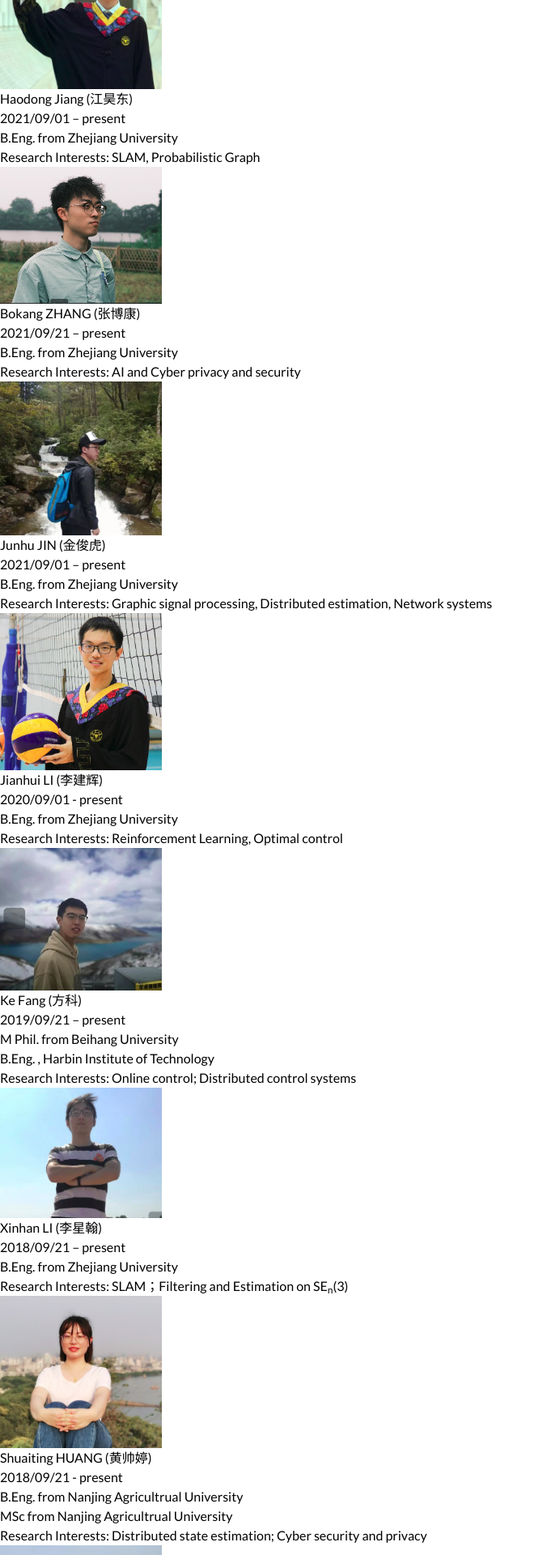
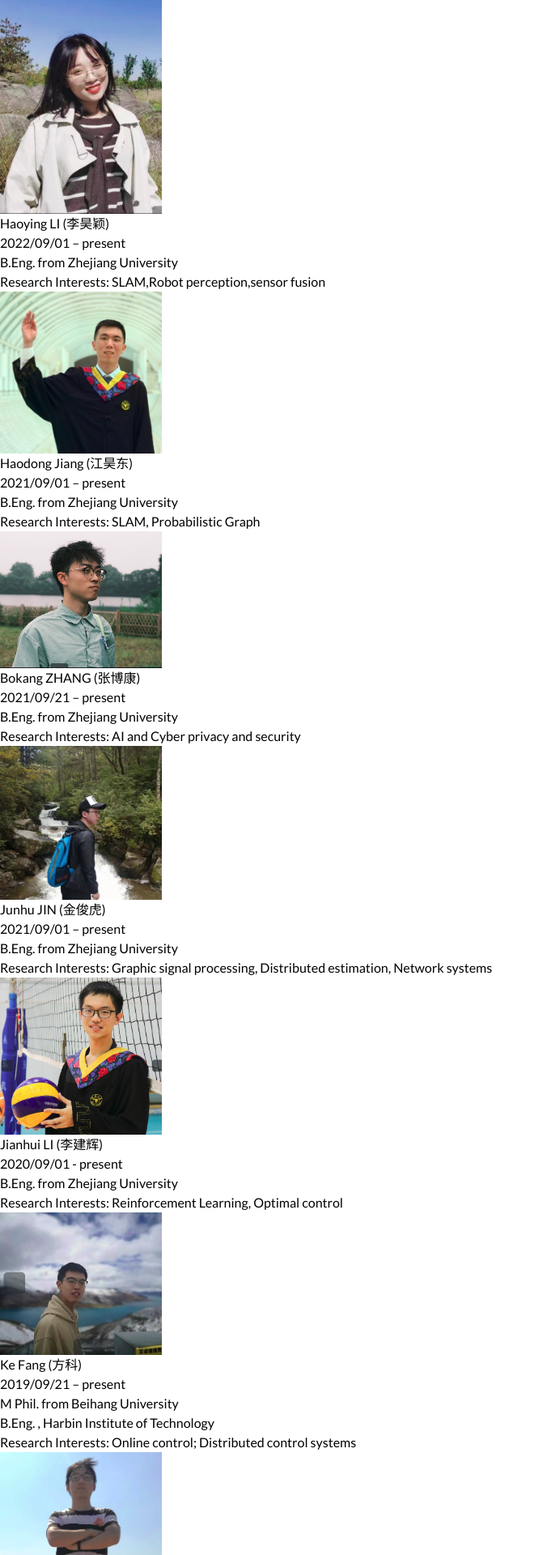
Before and after one commit to LIAS-CUHKSZ/lias-cuhksz.github.io, a Next.js app: page /group/member in a window 1280 px wide. Shown: the part 780-2700 px from the top of the page at 81% size, without its empty margins (0-671 px from the left). Built offline with nearby package versions, Linux system fonts and the light colour scheme.

Commit message:
update: Nov. 7

```diff
--- a/app/group/junfeng-wu/page.tsx
+++ b/app/group/junfeng-wu/page.tsx
@@ -9,8 +9,8 @@ function Page(): JSX.Element {
     <>
       <div className="mx-auto my-20 max-w-5xl items-start justify-center p-4">
         <h2 className="mb-3 text-xl font-bold">Junfeng Wu</h2>
-        <div className="flex min-h-screen flex-col gap-[50px] md:flex-row">
-          <div className="flex shrink-0 flex-row gap-4 md:w-[200px] md:flex-col">
+        <div className="flex min-h-screen flex-col gap-[10px] md:flex-row">
+          <div className="flex shrink-0 flex-row gap-4 md:w-[290px] md:flex-col">
             <img
               width={200}
               src="/images/junfengwu-201x300.jpg"
--- a/app/group/member/page.tsx
+++ b/app/group/member/page.tsx
@@ -10,172 +10,13 @@ function Page(): JSX.Element {
   return (
     <>
       <div className="mx-auto my-20 max-w-5xl items-start justify-center p-4">
-        <h2 className="mb-4 text-2xl font-semibold">Ph.D. Students</h2>
+        <h2 className="mb-4 text-2xl font-semibold">Postdoc</h2>
         <div className="[&>*]:card grid grid-cols-2 items-stretch gap-3 sm:grid-cols-3">
-          <div>
-            <Image
-              src="/images/haoyingli2.png"
-              alt="photo"
-              className="h-52 w-full rounded-t-lg object-cover"
-              width={200}
-              height={200}
-            />
-            <div className="p-5">
-              <h4 className="mb-2 text-lg">Haoying LI (李昊颖)</h4>
-              <span className="font-normal text-gray-700 dark:text-gray-400">
-                2022/09/01 – present
-                <br />
-                B.Eng. from Zhejiang University
-                <br />
-                Research Interests: SLAM,Robot perception,sensor fusion
-              </span>
-            </div>
-          </div>
-          <div>
-            <Image
-              src="/images/haodongjiang2.jpg"
-              alt="photo"
-              className="h-52 w-full rounded-t-lg object-cover"
-              width={200}
-              height={200}
-            />
-            <div className="p-5">
-              <h4 className="mb-2 text-lg">Haodong Jiang (江昊东)</h4>
-              <span className="font-normal text-gray-700 dark:text-gray-400">
-                2021/09/01 – present
-                <br />
-                B.Eng. from Zhejiang University
-                <br />
-                Research Interests: SLAM, Probabilistic Graph
-              </span>
-            </div>
-          </div>
-          <div>
-            <Image
-              src="/images/bokangzhang2.jpg"
-              alt="photo"
-              className="h-52 w-full rounded-t-lg object-cover"
-              width={200}
-              height={200}
-            />
-            <div className="p-5">
-              <h4 className="mb-2 text-lg">Bokang ZHANG (张博康)</h4>
-              <span className="font-normal text-gray-700 dark:text-gray-400">
-                2021/09/21 – present
-                <br />
-                B.Eng. from Zhejiang University
-                <br />
-                Research Interests: AI and Cyber privacy and security
-              </span>
-            </div>
-          </div>
-          <div>
-            <Image
-              src="/images/junhujin.jpg"
-              alt="photo"
-              className="h-52 w-full rounded-t-lg object-cover"
-              width={200}
-              height={200}
-            />
-            <div className="p-5">
-              <h4 className="mb-2 text-lg">Junhu JIN (金俊虎)</h4>
-              <span className="font-normal text-gray-700 dark:text-gray-400">
-                2021/09/01 – present
-                <br />
-                B.Eng. from Zhejiang University
-                <br />
-                Research Interests: Graphic signal processing, Distributed
-                estimation, Network systems
-              </span>
-            </div>
-          </div>
-          <div>
-            <Image
-              src="/images/jianghuili2.jpg"
-              alt="photo"
-              className="h-52 w-full rounded-t-lg object-cover"
-              width={200}
-              height={200}
-            />
-            <div className="p-5">
-              <h4 className="mb-2 text-lg"> Jianhui LI (李建辉)</h4>
-              <span className="font-normal text-gray-700 dark:text-gray-400">
-                2020/09/01 - present
-                <br />
-                B.Eng. from Zhejiang University
-                <br />
-                Research Interests: Reinforcement Learning, Optimal control
-              </span>
-            </div>
-          </div>
-          <div>
-            <Image
-              src="/images/kefang2.jpg"
-              alt="photo"
-              className="h-52 w-full rounded-t-lg object-cover"
-              width={200}
-              height={200}
-            />
-            <div className="p-5">
-              <h4 className="mb-2 text-lg">Ke Fang (方科)</h4>
-              <span className="font-normal text-gray-700 dark:text-gray-400">
-                2019/09/21 – present
-                <br />
-                M Phil. from Beihang University
-                <br />
-                B.Eng. , Harbin Institute of Technology
-                <br />
-                Research Interests: Online control; Distributed control systems
-              </span>
-            </div>
-          </div>
-          <div>
-            <Image
-              src="/images/xinghanli.jpg"
-              alt="photo"
-              className="h-52 w-full rounded-t-lg object-cover"
-              width={200}
-              height={200}
-            />
-            <div className="p-5">
-              <h4 className="mb-2 text-lg">Xinhan LI (李星翰)</h4>
-              <span className="font-normal text-gray-700 dark:text-gray-400">
-                2018/09/21 – present
-                <br />
-                B.Eng. from Zhejiang University
-                <br />
-                Research Interests: SLAM；Filtering and Estimation on SE
-                <sub>n</sub>(3)
-              </span>
-            </div>
-          </div>
-          <div>
-            <Image
-              src="/images/shuaitinghuang2.jpg"
-              alt="photo"
-              className="h-52 w-full rounded-t-lg object-cover"
-              width={200}
-              height={200}
-            />
-            <div className="p-5">
-              <h4 className="mb-2 text-lg">Shuaiting HUANG (黄帅婷)</h4>
-              <span className="font-normal text-gray-700 dark:text-gray-400">
-                2018/09/21 - present
-                <br />
-                B.Eng. from Nanjing Agricultrual University
-                <br />
-                MSc from Nanjing Agricultrual University
-                <br />
-                Research Interests: Distributed state estimation; Cyber security
-                and privacy
-              </span>
-            </div>
-          </div>
           <div>
             <Image
               src="/images/zengguangyang.jpg"
               alt="photo"
-              className="h-52 w-full rounded-t-lg object-cover"
+              className="mx-auto pt-5"
               width={200}
               height={200}
             />
@@ -205,47 +46,176 @@ function Page(): JSX.Element {
           </div>
         </div>
 
-        <h2 className="mt-10 mb-4 text-2xl font-semibold">MPhil Students</h2>
+        <h2 className="mt-10 mb-4 text-2xl font-semibold">Ph.D. Students</h2>
         <div className="[&>*]:card grid grid-cols-2 items-stretch gap-3 sm:grid-cols-3">
           <div>
             <Image
-              src="/images/zengqingcheng.jpg"
+              src="/images/haoyingli2.png"
               alt="photo"
-              className="h-52 w-full rounded-t-lg object-cover"
+              className="mx-auto pt-5"
               width={200}
               height={200}
             />
             <div className="p-5">
-              <h4 className="mb-2 text-lg">Qingcheng ZENG (曾庆铖)</h4>
+              <h4 className="mb-2 text-lg">Haoying LI (李昊颖)</h4>
               <span className="font-normal text-gray-700 dark:text-gray-400">
-                2023/09/01 – present (Co-supervised with Prof.{" "}
-                <a
-                  href="https://sse.cuhk.edu.cn/en/faculty/sunzhenglong"
-                  target="_blank"
-                  rel="noreferrer"
-                >
-                  Zhenglong Sun
-                </a>
-                )
+                2022/09/01 – present
                 <br />
-                B.Eng. from Hunan University
+                B.Eng. from Zhejiang University
                 <br />
-                Personal website:{" "}
-                <a
-                  href="https://neozng.github.io/"
-                  target="_blank"
-                  rel="noreferrer"
-                >
-                  https://neozng.github.io/
-                </a>
+                Research Interests: SLAM,Robot perception,sensor fusion
               </span>
             </div>
           </div>
           <div>
             <Image
+              src="/images/haodongjiang2.jpg"
+              alt="photo"
+              className="mx-auto pt-5"
+              width={200}
+              height={200}
+            />
+            <div className="p-5">
+              <h4 className="mb-2 text-lg">Haodong Jiang (江昊东)</h4>
+              <span className="font-normal text-gray-700 dark:text-gray-400">
+                2021/09/01 – present
+                <br />
+                B.Eng. from Zhejiang University
+                <br />
+                Research Interests: SLAM, Probabilistic Graph
+              </span>
+            </div>
+          </div>
+          <div>
+            <Image
+              src="/images/bokangzhang2.jpg"
+              alt="photo"
+              className="mx-auto pt-5"
+              width={200}
+              height={200}
+            />
+            <div className="p-5">
+              <h4 className="mb-2 text-lg">Bokang ZHANG (张博康)</h4>
+              <span className="font-normal text-gray-700 dark:text-gray-400">
+                2021/09/21 – present
+                <br />
+                B.Eng. from Zhejiang University
+                <br />
+                Research Interests: AI and Cyber privacy and security
+              </span>
+            </div>
+          </div>
+          <div>
+            <Image
+              src="/images/junhujin.jpg"
+              alt="photo"
+              className="mx-auto pt-5"
+              width={200}
+              height={200}
+            />
+            <div className="p-5">
+              <h4 className="mb-2 text-lg">Junhu JIN (金俊虎)</h4>
+              <span className="font-normal text-gray-700 dark:text-gray-400">
+                2021/09/01 – present
+                <br />
+                B.Eng. from Zhejiang University
+                <br />
+                Research Interests: Graphic signal processing, Distributed
+                estimation, Network systems
+              </span>
+            </div>
+          </div>
+          <div>
+            <Image
+              src="/images/jianghuili2.jpg"
+              alt="photo"
+              className="mx-auto pt-5"
+              width={200}
+              height={200}
+            />
+            <div className="p-5">
+              <h4 className="mb-2 text-lg"> Jianhui LI (李建辉)</h4>
+              <span className="font-normal text-gray-700 dark:text-gray-400">
+                2020/09/01 - present
+                <br />
+                B.Eng. from Zhejiang University
+                <br />
+                Research Interests: Reinforcement Learning, Optimal control
+              </span>
+            </div>
+          </div>
+          <div>
+            <Image
+              src="/images/kefang2.jpg"
+              alt="photo"
+              className="mx-auto pt-5"
+              width={200}
+              height={200}
+            />
+            <div className="p-5">
+              <h4 className="mb-2 text-lg">Ke Fang (方科)</h4>
+              <span className="font-normal text-gray-700 dark:text-gray-400">
+                2019/09/21 – present
+                <br />
+                M Phil. from Beihang University
+                <br />
+                B.Eng. , Harbin Institute of Technology
+                <br />
+                Research Interests: Online control; Distributed control systems
+              </span>
+            </div>
+          </div>
+          <div>
+            <Image
+              src="/images/xinghanli.jpg"
+              alt="photo"
+              className="mx-auto pt-5"
+              width={200}
+              height={200}
+            />
+            <div className="p-5">
+              <h4 className="mb-2 text-lg">Xinhan LI (李星翰)</h4>
+              <span className="font-normal text-gray-700 dark:text-gray-400">
+                2018/09/21 – present
+                <br />
+                B.Eng. from Zhejiang University
+                <br />
+                Research Interests: SLAM；Filtering and Estimation on SE
+                <sub>n</sub>(3)
+              </span>
+            </div>
+          </div>
+          <div>
+            <Image
+              src="/images/shuaitinghuang2.jpg"
+              alt="photo"
+              className="mx-auto pt-5"
+              width={200}
+              height={200}
+            />
+            <div className="p-5">
+              <h4 className="mb-2 text-lg">Shuaiting HUANG (黄帅婷)</h4>
+              <span className="font-normal text-gray-700 dark:text-gray-400">
+                2018/09/21 - present
+                <br />
+                B.Eng. from Nanjing Agricultrual University
+                <br />
+                MSc from Nanjing Agricultrual University
+                <br />
+                Research Interests: Distributed state estimation; Cyber security
+                and privacy
+              </span>
+            </div>
+          </div>
+        </div>
+
+        <h2 className="mt-10 mb-4 text-2xl font-semibold">MPhil Students</h2>
+        <div className="[&>*]:card grid grid-cols-2 items-stretch gap-3 sm:grid-cols-3">
+          <div>
+            <Image
               src="/images/zhangyanglin.jpg"
               alt="photo"
-              className="h-52 w-full rounded-t-lg object-cover"
+              className="mx-auto pt-5"
               width={200}
               height={200}
             />
@@ -270,7 +240,7 @@ function Page(): JSX.Element {
             <Image
               src="/images/chenzimin.jpg"
               alt="photo"
-              className="h-52 w-full rounded-t-lg object-cover"
+              className="mx-auto pt-5"
               width={200}
               height={200}
             />
@@ -293,11 +263,15 @@ function Page(): JSX.Element {
               </span>
             </div>
           </div>
+        </div>
+
+        <h2 className="mt-10 mb-4 text-2xl font-semibold">RAs</h2>
+        <div className="[&>*]:card grid grid-cols-2 items-stretch gap-3 sm:grid-cols-3">
           <div>
             <Image
               src="/images/wangwentao.jpg"
               alt="photo"
-              className="h-52 w-full rounded-t-lg object-cover"
+              className="mx-auto pt-5"
               width={200}
               height={200}
             />
@@ -320,15 +294,11 @@ function Page(): JSX.Element {
               </span>
             </div>
           </div>
-        </div>
-
-        <h2 className="mt-10 mb-4 text-2xl font-semibold">RA</h2>
-        <div className="[&>*]:card grid grid-cols-2 items-stretch gap-3 sm:grid-cols-3">
           <div>
             <Image
               src="/images/zhaohongxu-2.jpg"
               alt="photo"
-              className="h-52 w-full rounded-t-lg object-cover"
+              className="mx-auto pt-5"
               width={200}
               height={200}
             />
@@ -343,96 +313,32 @@ function Page(): JSX.Element {
               </span>
             </div>
           </div>
-          <div>
-            <Image
-              src="/images/chengletian.jpg"
-              alt="photo"
-              className="h-52 w-full rounded-t-lg object-cover"
-              width={200}
-              height={200}
-            />
-            <div className="p-5">
-              <h4 className="mb-2 text-lg">Letian CHENG (程乐天)</h4>
-              <span className="font-normal text-gray-700 dark:text-gray-400">
-                2023/02/07 – present
-                <br />
-                Undergraduate, the Chinese University of Hong Kong, Shenzhen
-              </span>
-            </div>
-          </div>
-          <div>
-            <Image
-              src="/images/zhouyixiao.jpg"
-              alt="photo"
-              className="h-52 w-full rounded-t-lg object-cover"
-              width={200}
-              height={200}
-            />
-            <div className="p-5">
-              <h4 className="mb-2 text-lg">Yuxiao ZHOU (周昱潇)</h4>
-              <span className="font-normal text-gray-700 dark:text-gray-400">
-                2022/10/15 – present
-                <br />
-                Undergraduate, the Chinese University of Hong Kong, Shenzhen
-                <br />
-                Research Project: MaskedXGBoost with Differential Privacy
-                Guarantee
-              </span>
-            </div>
-          </div>
-          <div>
-            <Image
-              src="/images/zhenglihao.jpg"
-              alt="photo"
-              className="h-52 w-full rounded-t-lg object-cover"
-              width={200}
-              height={200}
-            />
-            <div className="p-5">
-              <h4 className="mb-2 text-lg">Lihao ZHENG (郑立昊)</h4>
-              <span className="font-normal text-gray-700 dark:text-gray-400">
-                2022/12/15 – present
-                <br />
-                Undergraduate, the Chinese University of Hong Kong, Shenzhen
-                <br />
-                Research Project: Differential Privacy in MaskedXGBoost
-              </span>
-            </div>
-          </div>
-          <div>
-            <Image
-              src="/images/huzexi.jpg"
-              alt="photo"
-              className="h-52 w-full rounded-t-lg object-cover"
-              width={200}
-              height={200}
-            />
-            <div className="p-5">
-              <h4 className="mb-2 text-lg">Zexi HU (胡泽西) </h4>
-              <span className="font-normal text-gray-700 dark:text-gray-400">
-                B.Eng. from the Chinese University of Hong Kong, ShenZhen
-              </span>
-            </div>
-          </div>
-          <div>
-            <Image
-              src="/images/chenshiyu.jpg"
-              alt="photo"
-              className="h-52 w-full rounded-t-lg object-cover"
-              width={200}
-              height={200}
-            />
-            <div className="p-5">
-              <h4 className="mb-2 text-lg">Shiyu CHEN (陈诗雨)</h4>
-              <span className="font-normal text-gray-700 dark:text-gray-400">
-                2022/1/15 – present
-                <br />
-                Undergraduate, the Chinese University of Hong Kong, Shenzhen
-                <br />
-                Research Project: Camera pose estimation
-              </span>
-            </div>
-          </div>
+        </div>
+
+        <h2 className="mt-10 mb-4 text-2xl font-semibold">Undergraduate RAs</h2>
+        <div>
+          <p>
+            5. Letian CHENG (程乐天), 2023/02/07 – present, the Chinese
+            University of Hong Kong, Shenzhen
+          </p>
+          <p>
+            4. Yixiao ZHOU (周昱潇), 2022/10/15 – present, the Chinese
+            University of Hong Kong, Shenzhen. Research Project: MaskedXGBoost
+            with Differential Privacy Guarantee
+          </p>
+          <p>
+            3. Lihao ZHENG (郑立昊), 2022/12/15 – present, the Chinese
+            University of Hong Kong, Shenzhen. Research Project: Differential
+            Privacy in MaskedXGBoost
+          </p>
+          <p>
+            2. Zexi HU (胡泽西), B.Eng. from the Chinese University of Hong
+            Kong, ShenZhen
+          </p>
+          <p>
+            1. Shiyu CHEN (陈诗雨), 2022/1/15 – present, the Chinese University
+            of Hong Kong, Shenzhen. Research Project: Camera pose estimation
+          </p>
         </div>
       </div>
     </>
--- a/next.config.js
+++ b/next.config.js
@@ -5,6 +5,7 @@ const nextConfig = {
     // appDir: true,
   },
   images: {
+    unoptimized: true,
     domains: ["flowbite.com"],
   },
   reactStrictMode: true,
```
Also changed, not shown: app/group/alumni/page.tsx (+13 -65 lines), app/research-highlights/page.tsx (+8 -4 lines).
